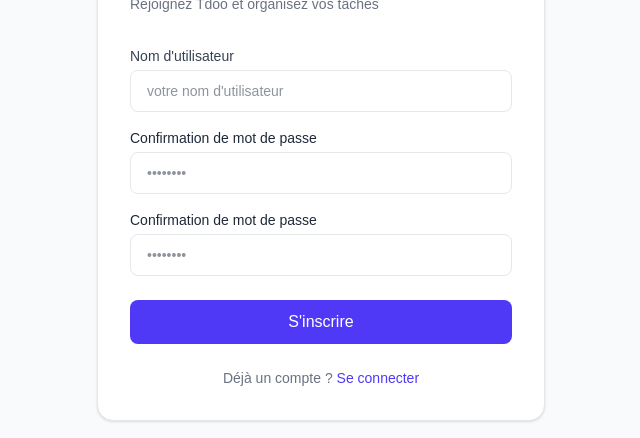
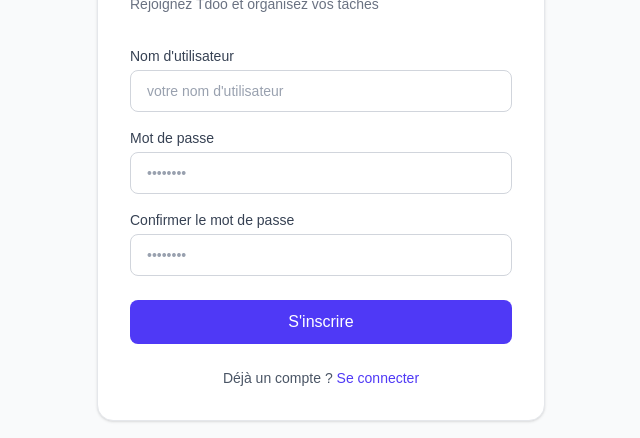
Before and after one commit to Ayawo-II/tdoo_frontend, a Next.js app in the folder learning/: page /register in a window 1280 px wide. Shown: the part 259-697 px from the top of the page, without its empty margins (319-959 px from the left). Built offline with nearby package versions, Linux system fonts and the light colour scheme; no server answers.

Commit message:
j ai fini pour aujourd hui

```diff
--- a/learning/app/login/page.tsx
+++ b/learning/app/login/page.tsx
@@ -9,9 +9,14 @@ export default function LoginPage() {
   const [username, setUsername] = useState("")
   const [password, setPassword] = useState("")
   const [error, setError] = useState("")
+  const [loading, setLoading] = useState(false)
   const router = useRouter()
 
   async function handleSubmit() {
+    setLoading(true)
+    setError("")
+
+    try {
       const res = await fetch(`${API_URL}/auth/login`, {
         method: "POST",
         headers: { "Content-Type": "application/json" },
@@ -29,13 +34,17 @@ export default function LoginPage() {
       localStorage.setItem("user", JSON.stringify(data.user))
 
       router.push("/dashboard")
+    } catch (err) {
+      setError("Erreur réseau. Vérifiez votre connexion.")
+    } finally {
+      setLoading(false)
+    }
   }
 
   return (
     <div className="min-h-screen bg-gray-50 flex items-center justify-center">
       <div className="bg-white rounded-2xl shadow-sm border border-gray-200 w-full max-w-md p-8">
 
-        {/* Logo */}
         <div className="flex items-center gap-2 mb-8">
           <div className="w-8 h-8 bg-indigo-600 rounded-lg flex items-center justify-center">
             <span className="text-white font-bold text-sm">T</span>
@@ -43,18 +52,15 @@ export default function LoginPage() {
           <span className="font-bold text-gray-900 text-lg">Tdoo</span>
         </div>
 
-        {/* Titre */}
         <h1 className="text-2xl font-bold text-gray-900 mb-1">Bon retour !</h1>
         <p className="text-gray-500 text-sm mb-8">Connectez-vous à votre compte</p>
 
-        {/* Erreur */}
         {error && (
           <div className="bg-red-50 text-red-600 text-sm px-4 py-3 rounded-lg mb-6">
             {error}
           </div>
         )}
 
-        {/* Champs */}
         <div className="space-y-4">
           <div>
             <label className="text-sm font-medium text-gray-700 block mb-1">
@@ -65,7 +71,8 @@ export default function LoginPage() {
               placeholder="votre nom d'utilisateur"
               value={username}
               onChange={(e) => setUsername(e.target.value)}
-              className="w-full border border-gray-200 text-gray-500 rounded-lg px-4 py-2.5 text-sm focus:outline-none focus:ring-2 focus:ring-indigo-500"
+              disabled={loading}
+              className="w-full border border-gray-300 rounded-lg px-4 py-2.5 text-sm text-gray-900 font-medium placeholder:text-gray-400 focus:outline-none focus:ring-2 focus:ring-indigo-500 focus:border-transparent disabled:opacity-50 disabled:cursor-not-allowed"
             />
           </div>
 
@@ -78,21 +85,31 @@ export default function LoginPage() {
               placeholder="••••••••"
               value={password}
               onChange={(e) => setPassword(e.target.value)}
-              className="w-full border border-gray-200 text-gray-800 rounded-lg px-4 py-2.5 text-sm focus:outline-none focus:ring-2 focus:ring-indigo-500"
+              disabled={loading}
+              className="w-full border border-gray-300 rounded-lg px-4 py-2.5 text-sm text-gray-900 font-medium placeholder:text-gray-400 focus:outline-none focus:ring-2 focus:ring-indigo-500 focus:border-transparent disabled:opacity-50 disabled:cursor-not-allowed"
             />
           </div>
         </div>
 
-        {/* Bouton */}
         <button
           onClick={handleSubmit}
-          className="w-full bg-indigo-600 text-white py-2.5 rounded-lg font-medium mt-6 hover:bg-indigo-700 transition-colors"
+          disabled={loading}
+          className="w-full bg-indigo-600 text-white py-2.5 rounded-lg font-medium mt-6 hover:bg-indigo-700 transition-colors disabled:opacity-50 disabled:cursor-not-allowed flex items-center justify-center gap-2"
         >
-          Se connecter
+          {loading ? (
+            <>
+              <svg className="animate-spin h-5 w-5 text-white" xmlns="http://www.w3.org/2000/svg" fill="none" viewBox="0 0 24 24">
+                <circle className="opacity-25" cx="12" cy="12" r="10" stroke="currentColor" strokeWidth="4"></circle>
+                <path className="opacity-75" fill="currentColor" d="M4 12a8 8 0 018-8V0C5.373 0 0 5.373 0 12h4zm2 5.291A7.962 7.962 0 014 12H0c0 3.042 1.135 5.824 3 7.938l3-2.647z"></path>
+              </svg>
+              Connexion en cours...
+            </>
+          ) : (
+            "Se connecter"
+          )}
         </button>
 
-        {/* Lien register */}
-        <p className="text-center text-sm text-gray-800 mt-6">
+        <p className="text-center text-sm text-gray-600 mt-6">
           Pas encore de compte ?{" "}
           <a href="/register" className="text-indigo-600 font-medium hover:underline">
             S'inscrire
--- a/learning/app/register/page.tsx
+++ b/learning/app/register/page.tsx
@@ -8,10 +8,21 @@ const API_URL = process.env.NEXT_PUBLIC_API_URL || "http://localhost:5000/api"
 export default function RegisterPage() {
   const [username, setUsername] = useState("")
   const [password, setPassword] = useState("")
+  const [confirmPassword, setConfirmPassword] = useState("")
   const [error, setError] = useState("")
+  const [loading, setLoading] = useState(false)
   const router = useRouter()
 
   async function handleSubmit() {
+    if (password !== confirmPassword) {
+      setError("Les mots de passe ne correspondent pas")
+      return
+    }
+
+    setLoading(true)
+    setError("")
+
+    try {
       const res = await fetch(`${API_URL}/auth/register`, {
         method: "POST",
         headers: { "Content-Type": "application/json" },
@@ -26,13 +37,17 @@ export default function RegisterPage() {
       }
 
       router.push("/login")
+    } catch (err) {
+      setError("Erreur réseau. Vérifiez votre connexion.")
+    } finally {
+      setLoading(false)
+    }
   }
 
   return (
     <div className="min-h-screen bg-gray-50 flex items-center justify-center">
       <div className="bg-white rounded-2xl shadow-sm border border-gray-200 w-full max-w-md p-8">
 
-        {/* Logo */}
         <div className="flex items-center gap-2 mb-8">
           <div className="w-8 h-8 bg-indigo-600 rounded-lg flex items-center justify-center">
             <span className="text-white font-bold text-sm">T</span>
@@ -40,18 +55,15 @@ export default function RegisterPage() {
           <span className="font-bold text-gray-900 text-lg">Tdoo</span>
         </div>
 
-        {/* Titre */}
         <h1 className="text-2xl font-bold text-gray-900 mb-1">Créer un compte</h1>
         <p className="text-gray-500 text-sm mb-8">Rejoignez Tdoo et organisez vos tâches</p>
 
-        {/* Erreur */}
         {error && (
           <div className="bg-red-50 text-red-600 text-sm px-4 py-3 rounded-lg mb-6">
             {error}
           </div>
         )}
 
-        {/* Champs */}
         <div className="space-y-4">
           <div>
             <label className="text-sm font-medium text-gray-700 block mb-1">
@@ -62,47 +74,59 @@ export default function RegisterPage() {
               placeholder="votre nom d'utilisateur"
               value={username}
               onChange={(e) => setUsername(e.target.value)}
-              className="w-full border border-gray-200 text-gray-800 rounded-lg px-4 py-2.5 text-sm focus:outline-none focus:ring-2 focus:ring-indigo-500"
+              disabled={loading}
+              className="w-full border border-gray-300 rounded-lg px-4 py-2.5 text-sm text-gray-900 font-medium placeholder:text-gray-400 focus:outline-none focus:ring-2 focus:ring-indigo-500 focus:border-transparent disabled:opacity-50 disabled:cursor-not-allowed"
             />
           </div>
 
           <div>
-            <label className="text-sm font-medium text-gray-800 block mb-1">
-              Confirmation de mot de passe
+            <label className="text-sm font-medium text-gray-700 block mb-1">
+              Mot de passe
             </label>
             <input
               type="password"
               placeholder="••••••••"
               value={password}
               onChange={(e) => setPassword(e.target.value)}
-              className="w-full border border-gray-200 text-gray-800 rounded-lg px-4 py-2.5 text-sm focus:outline-none focus:ring-2 focus:ring-indigo-500"
+              disabled={loading}
+              className="w-full border border-gray-300 rounded-lg px-4 py-2.5 text-sm text-gray-900 font-medium placeholder:text-gray-400 focus:outline-none focus:ring-2 focus:ring-indigo-500 focus:border-transparent disabled:opacity-50 disabled:cursor-not-allowed"
             />
           </div>
 
           <div>
-            <label className="text-sm font-medium text-gray-800 block mb-1">
-              Confirmation de mot de passe
+            <label className="text-sm font-medium text-gray-700 block mb-1">
+              Confirmer le mot de passe
             </label>
             <input
               type="password"
               placeholder="••••••••"
-              value={password}
-              onChange={(e) => setPassword(e.target.value)}
-              className="w-full border border-gray-200 text-gray-800 rounded-lg px-4 py-2.5 text-sm focus:outline-none focus:ring-2 focus:ring-indigo-500"
+              value={confirmPassword}
+              onChange={(e) => setConfirmPassword(e.target.value)}
+              disabled={loading}
+              className="w-full border border-gray-300 rounded-lg px-4 py-2.5 text-sm text-gray-900 font-medium placeholder:text-gray-400 focus:outline-none focus:ring-2 focus:ring-indigo-500 focus:border-transparent disabled:opacity-50 disabled:cursor-not-allowed"
             />
           </div>
         </div>
 
-        {/* Bouton */}
         <button
           onClick={handleSubmit}
-          className="w-full bg-indigo-600 text-white py-2.5 rounded-lg font-medium mt-6 hover:bg-indigo-700 transition-colors"
+          disabled={loading}
+          className="w-full bg-indigo-600 text-white py-2.5 rounded-lg font-medium mt-6 hover:bg-indigo-700 transition-colors disabled:opacity-50 disabled:cursor-not-allowed flex items-center justify-center gap-2"
         >
-          S'inscrire
+          {loading ? (
+            <>
+              <svg className="animate-spin h-5 w-5 text-white" xmlns="http://www.w3.org/2000/svg" fill="none" viewBox="0 0 24 24">
+                <circle className="opacity-25" cx="12" cy="12" r="10" stroke="currentColor" strokeWidth="4"></circle>
+                <path className="opacity-75" fill="currentColor" d="M4 12a8 8 0 018-8V0C5.373 0 0 5.373 0 12h4zm2 5.291A7.962 7.962 0 014 12H0c0 3.042 1.135 5.824 3 7.938l3-2.647z"></path>
+              </svg>
+              Création en cours...
+            </>
+          ) : (
+            "S'inscrire"
+          )}
         </button>
 
-        {/* Lien login */}
-        <p className="text-center text-sm text-gray-500 mt-6">
+        <p className="text-center text-sm text-gray-600 mt-6">
           Déjà un compte ?{" "}
           <a href="/login" className="text-indigo-600 font-medium hover:underline">
             Se connecter
```
Lines whose indentation alone changed are shown as unchanged.
